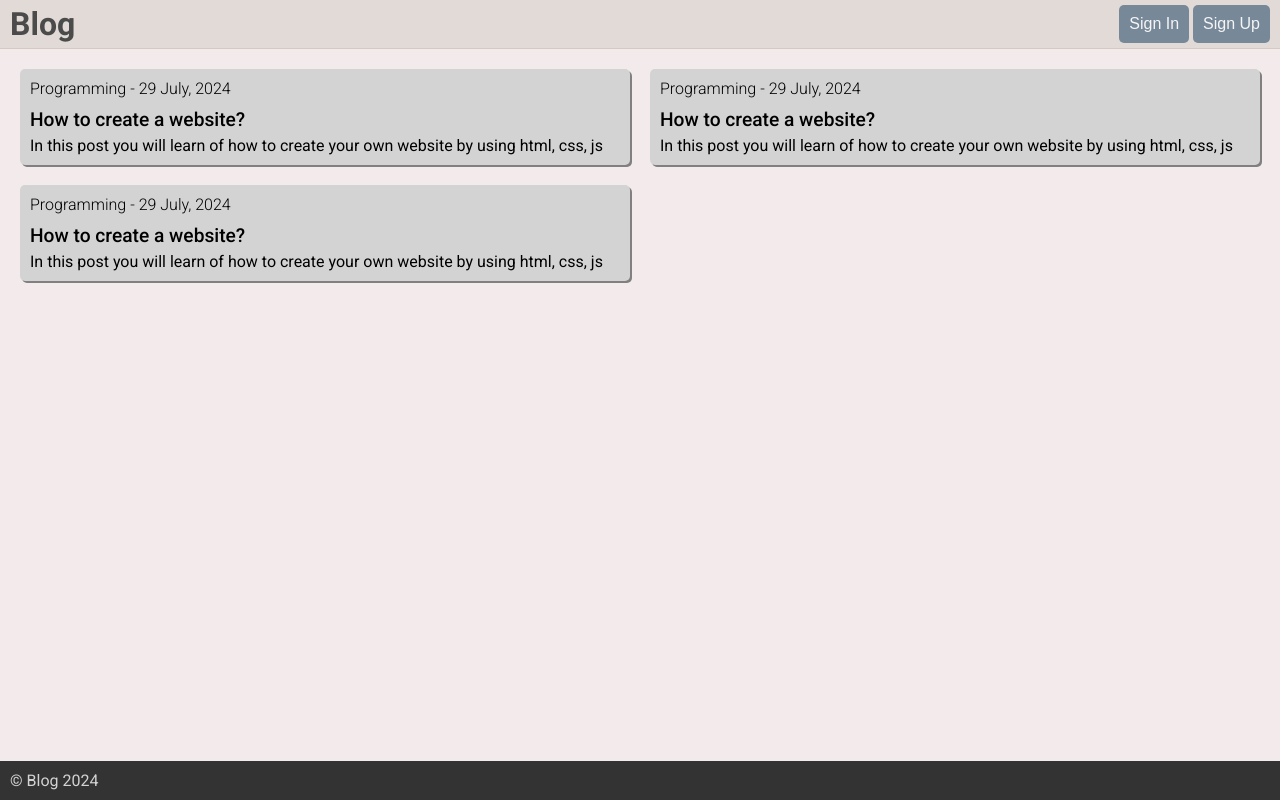
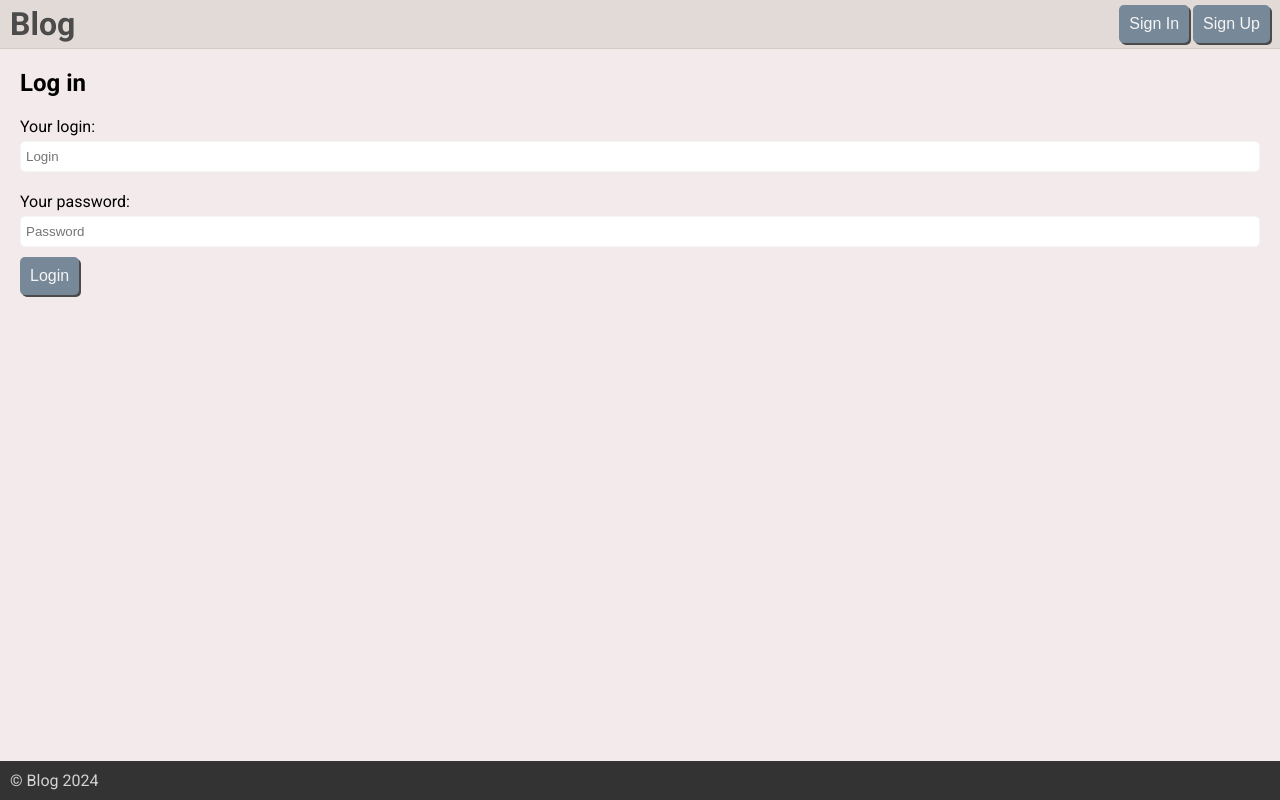
Before and after one commit to fhw12/blog-frontend, a plain HTML site: page index.html in a window 1280 px wide. Both pictures are taken after a click on the button "Sign In". Drawn offline with Linux system fonts and the light colour scheme.

Commit message:
pages: MainPage, SignInPage, SignUpPage

```diff
--- a/index.html
+++ b/index.html
@@ -12,15 +12,13 @@
 </head>
 <body>
     <header class="header">
-        <h1 class="website-name">Blog</h1>
+        <h1 class="website-name" id="website-name">Blog</h1>
         <div class="header-right">
-            <button class="sign-in">Sign In</button>
-            <button class="sign-up">Sign Up</button>
+            <button type="button" class="sign-in" onclick="openSignInPage();">Sign In</button>
+            <button type="button" class="sign-up" onclick="openSignUpPage();">Sign Up</button>
         </div>
     </header>
-    <main class="main">
-        <div class="post-container" id="post-container"></div>
-    </main>
+    <main class="main" id="app"></main>
     <footer class="footer">
         <span>&copy Blog 2024</span>
     </footer>
--- a/main.js
+++ b/main.js
@@ -1,8 +1,11 @@
 'use strict';
 
-const postContainer = document.querySelector('#post-container');
+const app = document.querySelector('#app');
+const websiteNameElement = document.querySelector('#website-name');
 
-function addPost(info, title, description){
+websiteNameElement.addEventListener('click', openMainPage);
+
+function addPost(postContainer, info, title, description){
     postContainer.innerHTML += `
         <div class="post">
             <p class="post-theme-date">${info}</p>
@@ -12,10 +15,44 @@ function addPost(info, title, description){
     `;
 }
 
-for(let i = 0; i < 3; i++){
-    addPost(
-        'Programming - 29 July, 2024',
-        'How to create a website?',
-        'In this post you will learn of how to create your own website by using html, css, js'
-    );
+function openMainPage(){
+    app.innerHTML = '<div class="post-container" id="post-container"></div>';
+    const postContainer = document.querySelector('#post-container');
+    for(let i = 0; i < 3; i++){
+        addPost(postContainer,
+            'Programming - 29 July, 2024',
+            'How to create a website?',
+            'In this post you will learn of how to create your own website by using html, css, js'
+        );
+    }
 }
+
+function openSignUpPage(){
+    app.innerHTML = `
+<div>
+    <h2>Create an account</h2>
+    <p class="field-label">Your login:</p>
+    <input class="input-field" placeholder="Login" id="login">
+    <p class="field-label">Your password:</p>
+    <input class="input-field" placeholder="Password" id="password">
+    <p class="field-label">Repeat your password:</p>
+    <input class="input-field" placeholder="Repeat the password" id="repeatedPassword">
+    <button class="form-button">Create a new account</button>
+</div>
+    `;
+}
+
+function openSignInPage(){
+    app.innerHTML = `
+    <div>
+<h2>Log in</h2>
+    <p class="field-label">Your login:</p>
+    <input class="input-field" placeholder="Login" id="login">
+    <p class="field-label">Your password:</p>
+    <input class="input-field" placeholder="Password" id="password">
+    <button class="form-button">Login</button>
+</div>
+    `;
+}
+
+openMainPage();
--- a/style.css
+++ b/style.css
@@ -42,7 +42,7 @@ body {
     float: right;
 }
 
-.sign-in, .sign-up {
+.sign-in, .sign-up, .form-button {
     background-color: lightslategrey;
     border: none;
     padding: 10px;
@@ -50,6 +50,11 @@ body {
     cursor: pointer;
     color: whitesmoke;
     font-size: 1em;
+    box-shadow: #4b4b4b 2px 2px;
+}
+
+.form-button {
+    margin-top: 10px;
 }
 
 .footer {
@@ -84,6 +89,20 @@ body {
     font-weight: 400;
 }
 
+.field-label {
+    margin-top: 20px;
+    margin-bottom: 5px;
+}
+
+.input-field {
+    padding-inline: 5px;
+    padding-block: 7px;
+    border-radius: 5px;
+    border: 1px solid whitesmoke;
+    background-color: white;
+    min-width: 100%;
+}
+
 @media only screen and (max-width: 700px) {
     .post-container {
         grid-template-columns: 1fr;
```
